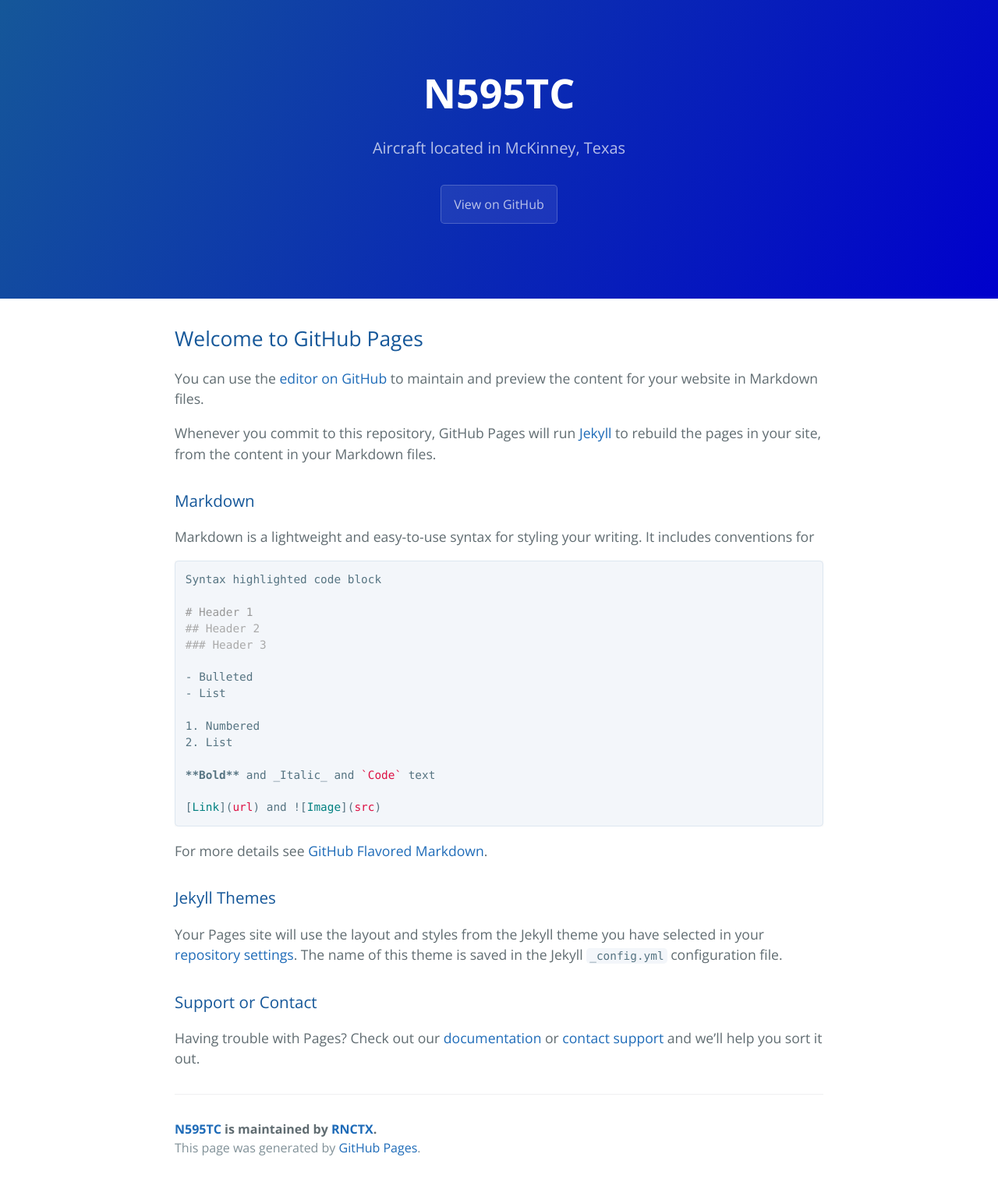
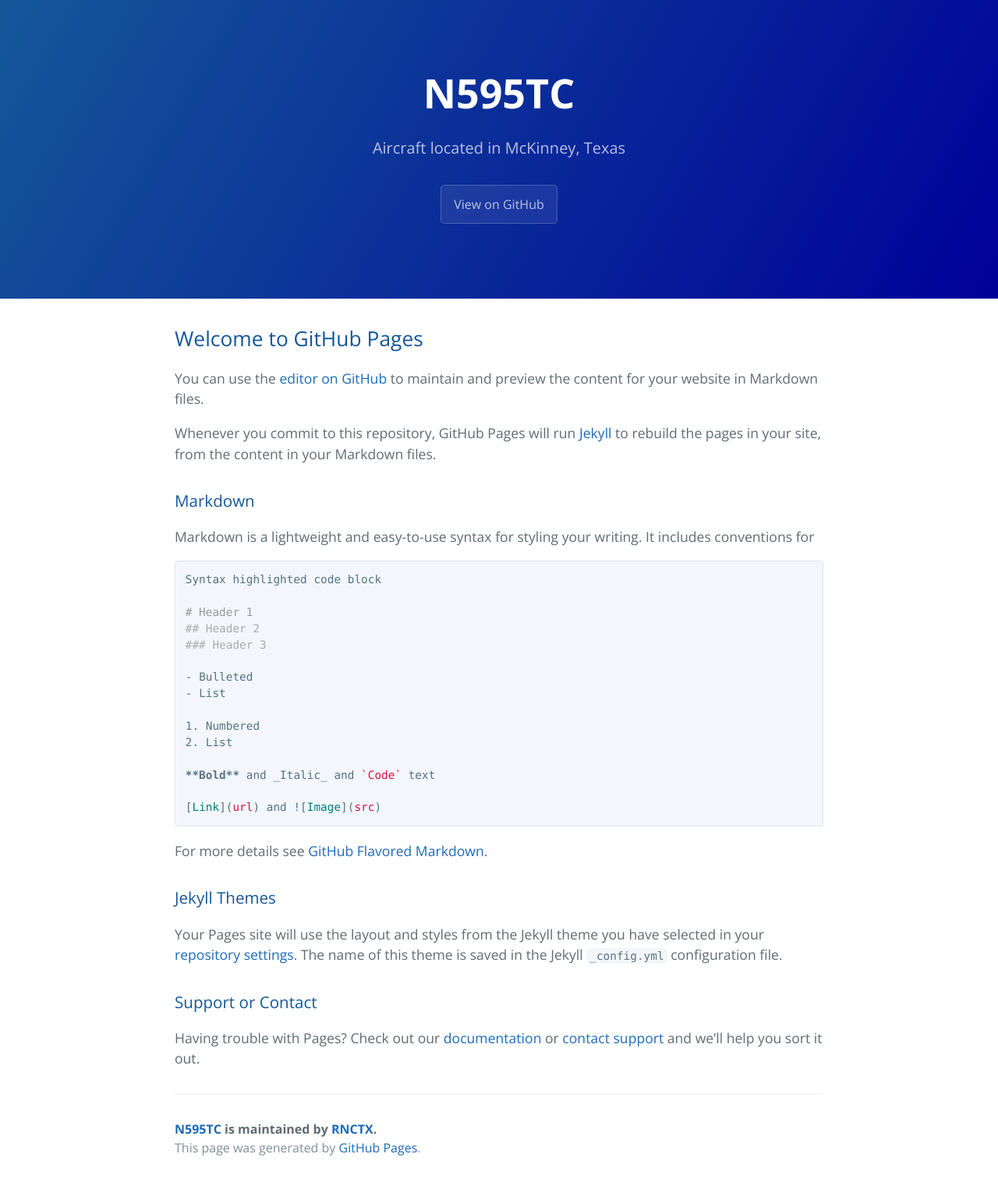
Before and after one commit to RNCTX/N595TC, a Jekyll site: the page built from index.md, in a window 1280 px wide. Shown: the whole page at 78% size. Built offline with Jekyll 4.4.1, drawn with Linux system fonts in a browser that asks for light colours; our own code applies the rules of GitHub Pages for plain Markdown files.

Commit message:
Update style.css

```diff
--- a/assets/css/style.css
+++ b/assets/css/style.css
@@ -531,8 +531,8 @@ a:hover {
 .page-header {
     color: #fff;
     text-align: center;
-    background-color: #0000cc;
-    background-image: linear-gradient(120deg, #155799, #0000cc)
+    background-color: #000099;
+    background-image: linear-gradient(120deg, #155799, #000099)
 }
 
 @media screen and (min-width: 64em) {
```
